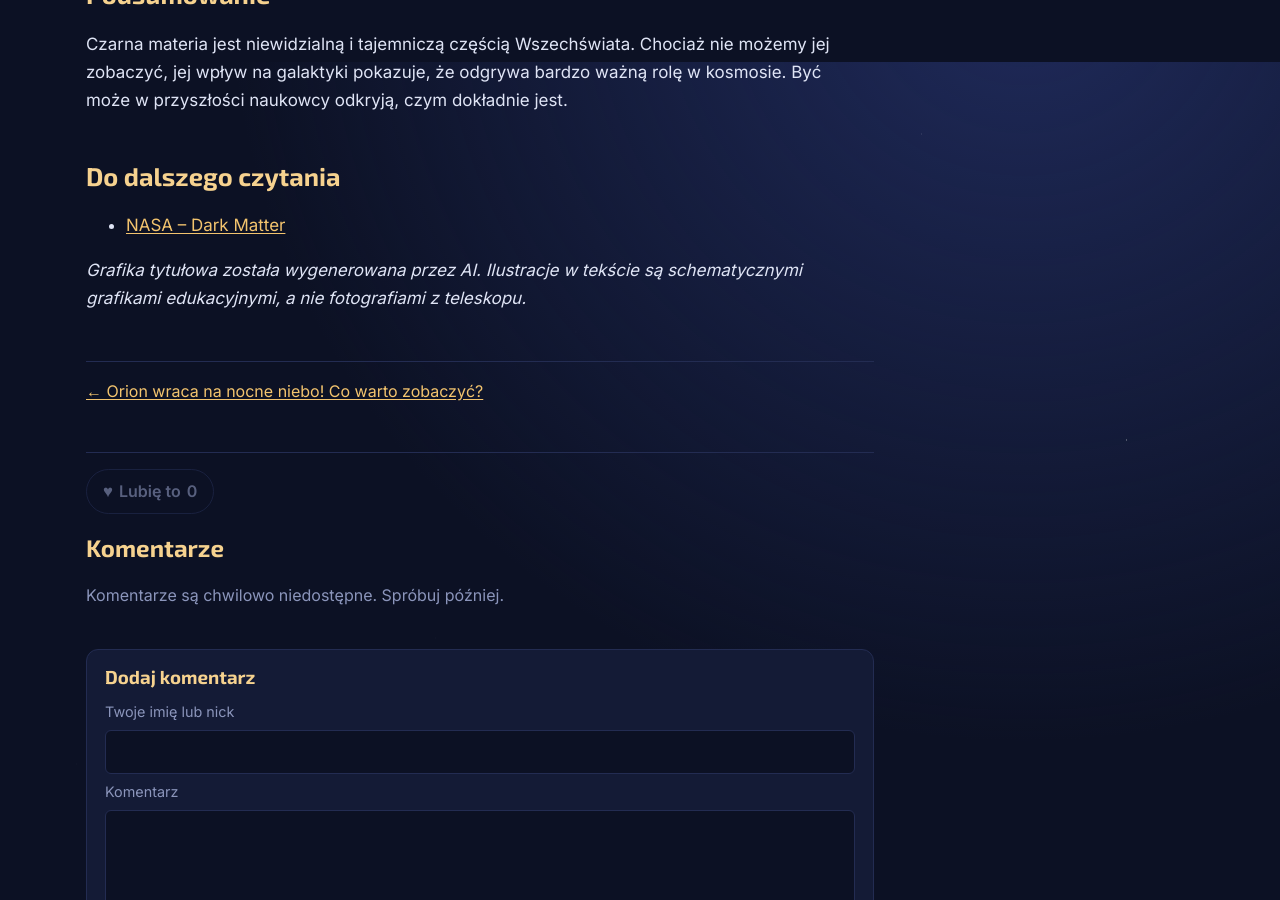
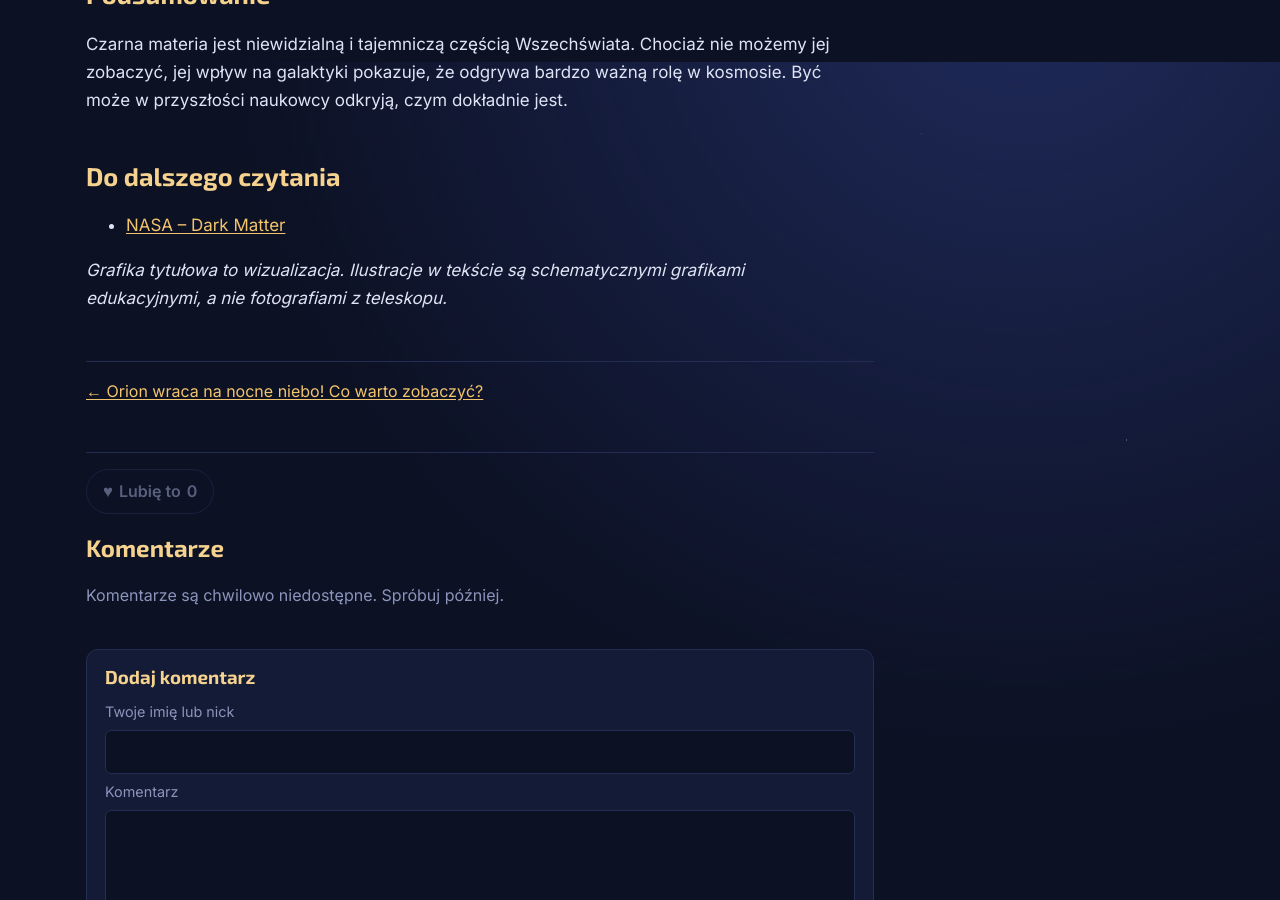
Before and after one commit to sdarioo/astrowojtek, a Jekyll site: the page built from _posts/2026-11-20-czarna-materia.md, in a window 1280 px wide and 900 px high, scrolled down 2638 px. Built offline with Jekyll 4.4.1, drawn with Linux system fonts in a browser that asks for light colours; some of the changed text lies outside the part shown.

Commit message:
Czarna materia: poprawiony podpis okładki
Co-Authored-By: Claude Opus 5.5 <noreply@anthropic.com>

```diff
--- a/_posts/2026-11-20-czarna-materia.md
+++ b/_posts/2026-11-20-czarna-materia.md
@@ -1,7 +1,7 @@
 ---
 title: "Czarna materia w kosmosie!"
 okladka: okladka.png
-okladka_podpis: "Ciemna materia w kosmosie. Grafika wygenerowana przez AI."
+okladka_podpis: "Wizualizacja ciemnej materii w kosmosie."
 ---
 
 Czarna materia, nazywana również ciemną materią, jest jedną z największych tajemnic kosmosu. Naukowcy uważają, że stanowi dużą część materii we Wszechświecie, ale do dziś nie udało się jej bezpośrednio zaobserwować.
@@ -34,4 +34,4 @@ Czarna materia jest niewidzialną i tajemniczą częścią Wszechświata. Chocia
 
 - [NASA – Dark Matter](https://science.nasa.gov/universe/dark-matter-dark-energy/)
 
-*Grafika tytułowa została wygenerowana przez AI. Ilustracje w tekście są schematycznymi grafikami edukacyjnymi, a nie fotografiami z teleskopu.*
+*Grafika tytułowa to wizualizacja. Ilustracje w tekście są schematycznymi grafikami edukacyjnymi, a nie fotografiami z teleskopu.*
```
